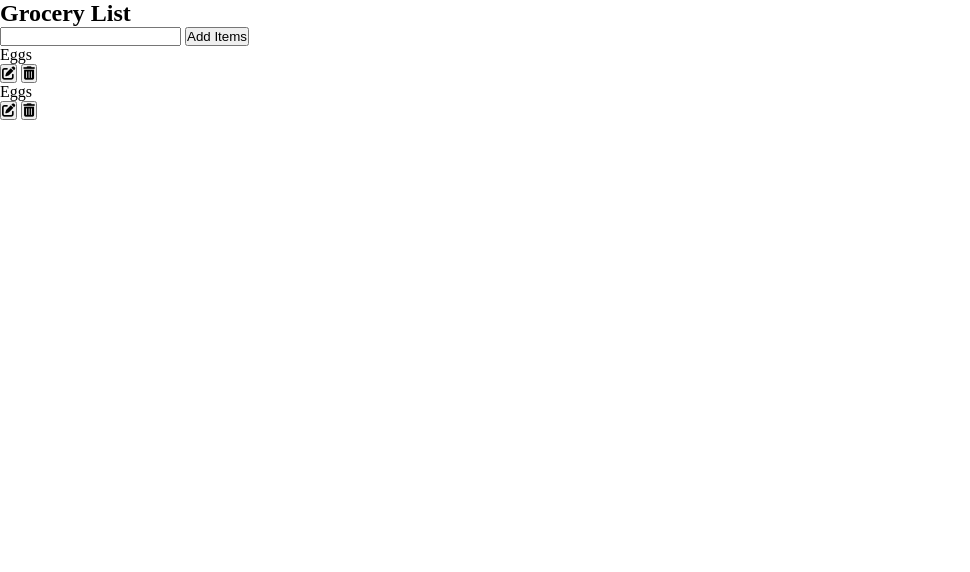
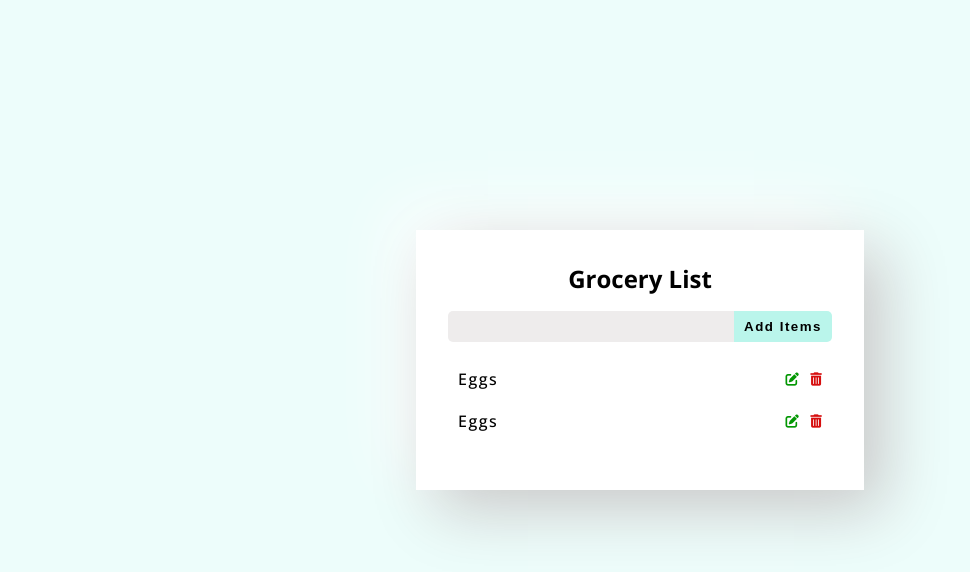
Before and after one commit to K-ash-ish/vanilla-js-projects, a plain HTML site: page Grocery List/index.html in a window 1280 px wide. Shown: the whole page, without its empty margins (0-970 px from the left). Drawn offline with nearby package versions, Linux system fonts and the light colour scheme.

Commit message:
Update styles.css

```diff
--- a/Grocery List/styles.css
+++ b/Grocery List/styles.css
@@ -1,3 +1,4 @@
+@import url('https://fonts.googleapis.com/css2?family=Open+Sans:wght@300;400;500;700&display=swap');
 *{
     padding: 0;
     margin: 0;
@@ -5,4 +6,89 @@
 }
 html{
     box-sizing: border-box;
+    height: 100%;
+    font-family: 'Open Sans', sans-serif;
 }
+
+body{
+    background-color: #EDFDFB;
+    height: 100%;
+}
+li{
+    list-style: none;
+}
+button{
+    background-color: transparent;
+    border: none;
+    cursor: pointer;
+}
+.main{
+    min-height: 90vh;
+    display: flex;
+    justify-content: center;
+    align-items: center;
+}
+.grocery-container{
+    width: 30%;
+    text-align: center;
+    background-color: white;
+    padding: 2rem;
+    box-shadow:  20px 20px 60px #c9c9c9,
+             -20px -20px 60px #ffffff;
+}
+.grocery-container > form {
+    display: flex;
+    justify-content: center;
+}
+
+:is(.grocery-container) :is(form, .list-items){
+    margin: 1rem 0;
+}
+#grocery-items{
+    width: 100%;
+    padding: 0.5rem;
+    padding-left: 1rem;
+    border: none;
+    background-color: rgb(238, 236, 236);
+    border-radius: 5px 0 0 5px ;
+}
+#add-items{
+    font-weight: bold;
+    letter-spacing: 1.5px;
+    border: none;
+    cursor: pointer;
+    border-radius: 0 5px 5px 0;
+    padding: 0 10px ;
+    transition: 0.5s ;
+    background-color: #baf5eb;
+}
+#add-items:hover{
+    transition: 0.5s ;
+    color: #dff7f3;
+    background-color: gray;
+}
+.item{
+    display: flex;
+    justify-content: space-between;
+    padding: 10px 10px;
+    border-radius: 10px;
+}
+.item:hover{
+    background-color: #dff7f3;
+}
+.item > .items{
+    font-weight: 500;
+    letter-spacing: 1.5px;
+}
+.button-container{
+    width: 10%;
+    display: flex;
+    justify-content:space-between;
+}
+.button-container > .edit-btn{
+    color: rgb(3, 151, 3);
+}
+
+.button-container > .delete-btn{
+    color: rgb(214, 14, 14);
+}
```
